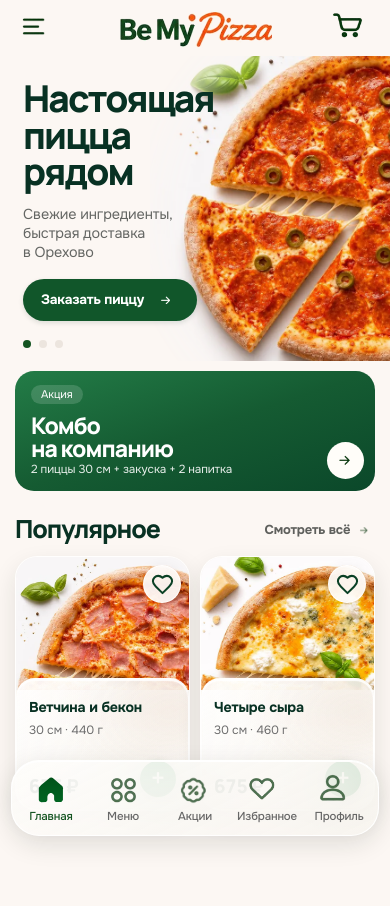
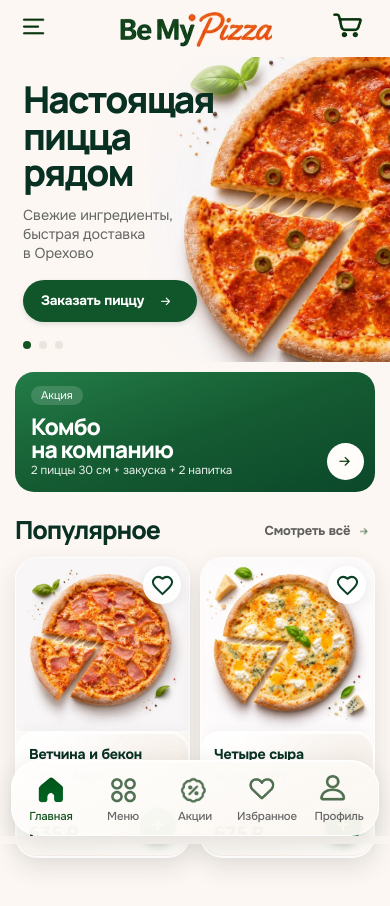
Before and after one commit to Ryt1nger/Be-My-Pizza, a React (Vite) app in the folder apps/customer/: page / in a window 390 px wide. Shown: the top 906 px of the page. Built offline with nearby package versions, Linux system fonts and the light colour scheme.

Commit message:
fix: show entire pizza photo; sticky glass header and clipped bottom dock overlay

```diff
--- a/apps/customer/src/app/shell/AppShell.tsx
+++ b/apps/customer/src/app/shell/AppShell.tsx
@@ -15,6 +15,13 @@ const tabs = [
 
 export function AppShell(){
  const [drawerOpen,setDrawerOpen]=useState(false);
+ const [isScrolled,setIsScrolled]=useState(false);
+ useEffect(()=>{
+   const onScroll=()=>setIsScrolled(window.scrollY>10);
+   onScroll();
+   window.addEventListener('scroll',onScroll,{passive:true});
+   return()=>window.removeEventListener('scroll',onScroll);
+ },[]);
  const location=useLocation();
  const cartCount=useCartStore(s=>s.lines.reduce((sum,line)=>sum+line.quantity,0));
  useEffect(()=>{setDrawerOpen(false);},[location.pathname]);
@@ -26,7 +33,7 @@ export function AppShell(){
  },[drawerOpen]);
 
  return <div className="min-h-dvh bg-background text-ink">
-  <header className="bmp-clear-header relative z-30">
+  <header className={'bmp-site-header sticky top-0 z-50'+(isScrolled?' is-scrolled':'')}>
    <div className="relative mx-auto flex h-[56px] max-w-[1280px] items-center justify-between px-4 sm:h-[64px] sm:px-6 md:h-[74px] md:px-8">
     <button type="button" onClick={()=>setDrawerOpen(true)} aria-label="Открыть меню" aria-expanded={drawerOpen}
        className="flex h-11 w-11 items-center justify-center md:hidden">
@@ -43,8 +50,9 @@ export function AppShell(){
    </div>
   </header>
   <main className="mx-auto min-h-[calc(100dvh-135px)] max-w-[1280px] px-4 pb-[108px] pt-0 md:px-8 md:pb-16 md:pt-5"><Outlet/></main>
+  <div aria-hidden="true" className="bmp-bottom-gap-mask fixed bottom-0 left-0 right-0 z-[39] md:hidden"/>
   <nav aria-label="Нижняя навигация"
-    className="bmp-bottom-glass fixed bottom-[max(8px,env(safe-area-inset-bottom))] left-[11px] right-[11px] z-40 grid h-[76px] grid-cols-5 rounded-[28px] px-[3px] md:hidden">
+    className="bmp-bottom-glass fixed bottom-[max(8px,env(safe-area-inset-bottom))] left-[11px] right-[11px] z-40 grid h-[76px] grid-cols-5 overflow-hidden rounded-[28px] px-[3px] md:hidden">
    {tabs.map(t=><NavLink to={t.to} key={t.to} end={t.to==='/'} className={({isActive})=>'flex min-w-0 flex-col items-center justify-center gap-[2px] rounded-[24px] px-[1px] leading-tight '+(isActive?'text-primary':'text-muted')}>
       {({isActive})=><><BrandIcon name={t.icon} size={36} nav filled={isActive} className={isActive?'':'opacity-70'}/><span className={'bmp-nav-label truncate text-center '+(isActive?'font-bold':'')}>{t.name}</span></>}
     </NavLink>)}
--- a/apps/customer/src/shared/styles/index.css
+++ b/apps/customer/src/shared/styles/index.css
@@ -69,24 +69,39 @@ input,select,textarea{font-size:max(16px,1rem)}
   background:linear-gradient(120deg,rgba(255,255,255,.26),transparent 55%);
 }
 .bmp-product-glass > * {position:relative;z-index:1;}
-/* The fixed menu is a frosted floating surface, not a white solid block. */
+/* The dock is a frosted but visually opaque veil: content remains present
+   for scrolling, but text cannot be read through the bottom navigation.
+   Blur is CLIPPED to the nav rectangle, never visible above its top edge. */
 .bmp-bottom-glass {
-  background:linear-gradient(155deg,rgba(255,254,252,.88),rgba(250,246,241,.80));
-  -webkit-backdrop-filter:blur(36px) saturate(.78);
-  backdrop-filter:blur(36px) saturate(.78);
-  border:1px solid rgba(255,255,255,.94);
-  box-shadow:inset 0 1px 0 rgba(255,255,255,.95),
-    0 8px 26px rgba(16,34,23,.12);
+  isolation:isolate;
+  overflow:hidden;
+  background:linear-gradient(155deg,rgba(255,254,252,.965),rgba(250,246,241,.94));
+  -webkit-backdrop-filter:blur(54px) saturate(.58);
+  backdrop-filter:blur(54px) saturate(.58);
+  border:1px solid rgba(255,255,255,.95);
+  box-shadow:inset 0 1px 0 rgba(255,255,255,.97),
+    0 8px 26px rgba(16,34,23,.11);
 }
-
-/* Owner requirement: NO colored/background panel behind the header.
-   Use the uninterrupted root page background instead. */
-.bmp-clear-header,
-.bmp-clear-header > div {
+.bmp-bottom-glass > a {position:relative;z-index:1;}
+/* Hide content in the tiny space BELOW the floating panel (not above it). */
+.bmp-bottom-gap-mask {
+  height:max(8px,env(safe-area-inset-bottom));
+  background:var(--bmp-background);
+}
+/* Header is clear at rest and sticks to viewport top. Only when scrolling
+   does it gain the same frosted, milky finish as the bottom navigation. */
+.bmp-site-header {
   background:transparent;
-  background-image:none;
-  border:0;
+  border-bottom:1px solid transparent;
   box-shadow:none;
   -webkit-backdrop-filter:none;
   backdrop-filter:none;
+  transition:background-color .18s ease,border-color .18s ease,box-shadow .18s ease;
 }
+.bmp-site-header.is-scrolled {
+  background:linear-gradient(155deg,rgba(255,254,252,.92),rgba(250,246,241,.86));
+  -webkit-backdrop-filter:blur(36px) saturate(.78);
+  backdrop-filter:blur(36px) saturate(.78);
+  border-bottom:1px solid rgba(255,255,255,.94);
+  box-shadow:0 7px 22px rgba(16,34,23,.085),inset 0 1px 0 rgba(255,255,255,.95);
+}
--- a/apps/customer/src/shared/ui/PizzaProductCard.tsx
+++ b/apps/customer/src/shared/ui/PizzaProductCard.tsx
@@ -6,8 +6,8 @@ import { ProductPhoto } from '@/shared/ui/ProductPhoto';
 
 /**
  * Shared visual standard for every PIZZA product card (not snacks/drinks).
- * Large, upward/right-cropped food photo with a bright top-left; the
- * separately rounded milky-glass footer has no image peeking out at corners.
+ * The ORIGINAL square pizza image is always fully visible and never cropped.
+ * The milk-glass footer is an independent rounded panel below the photo.
  * Details passed by the page must come from confirmed catalog data or clearly
  * identified mockup preview labels; never invent a current price.
  */
@@ -23,12 +23,12 @@ export function PizzaProductCard({
   const toggle=useFavoritesStore(state=>state.toggle);
   const productUrl='/product/'+product.id;
   return <article className="bmp-pizza-card group relative isolate min-w-0 overflow-hidden rounded-[22px] border border-white/75 bg-surface shadow-[0_10px_24px_rgba(30,37,23,.11)] sm:rounded-[26px]">
-    {/* Separate image viewport: large pizza crops upward/right;
-         never stretch its 1:1 photo over the entire card height. */}
-    <div className="relative z-0 aspect-[1.30] w-full overflow-hidden bg-[#FBF8F5]">
+    {/* Full square photo: no negative offsets, scaling, clipping or object-cover.
+         Keep every pixel of the source visible at every viewport width. */}
+    <div className="relative z-0 aspect-square w-full overflow-hidden bg-[#FBF8F5]">
       <Link to={productUrl} className="absolute inset-0" aria-label={'Открыть '+product.name}>
         <ProductPhoto src={product.imageUrl} alt={product.name}
-          className="absolute -left-[13%] -top-[14%] block !h-auto !w-[167%] max-w-none object-contain sm:-left-[15%] sm:-top-[15%] sm:!w-[162%]"/>
+          className="absolute inset-0 block h-full w-full !object-contain object-center"/>
       </Link>
       <button type="button" onClick={()=>toggle(product.id)} aria-pressed={saved}
         aria-label={saved?'Убрать '+product.name+' из избранного':'Добавить '+product.name+' в избранное'}
@@ -39,7 +39,7 @@ export function PizzaProductCard({
       </button>
     </div>
 
-    <div className="bmp-product-glass relative z-10 -mt-[12px] flex min-h-[132px] flex-col overflow-hidden rounded-t-[19px] rounded-b-[21px] px-[12px] pb-[12px] pt-[20px] sm:min-h-[139px] sm:rounded-t-[23px] sm:rounded-b-[25px] sm:px-4">
+    <div className="bmp-product-glass relative z-10 flex min-h-[126px] flex-col overflow-hidden rounded-t-[19px] rounded-b-[21px] px-[12px] pb-[12px] pt-[14px] sm:min-h-[139px] sm:rounded-t-[23px] sm:rounded-b-[25px] sm:px-4">
       <Link to={productUrl} className="bmp-body-strong line-clamp-2 text-[clamp(13.5px,3.65vw,16px)] leading-[1.23] text-ink sm:text-lg">
         {product.name}
       </Link>
```
Also changed, not shown: 2 other files (tests, documents, lock files or other folders).
